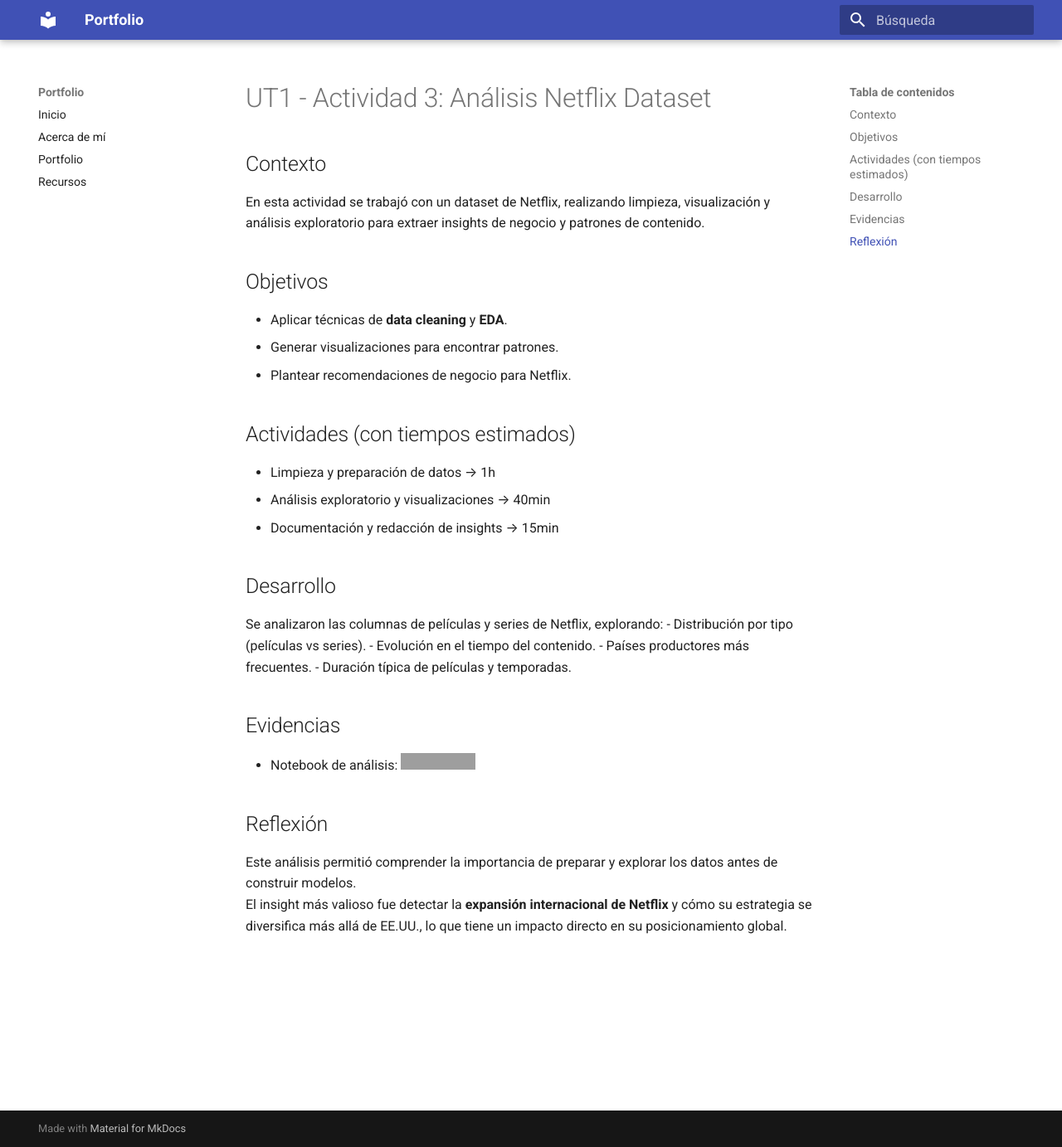
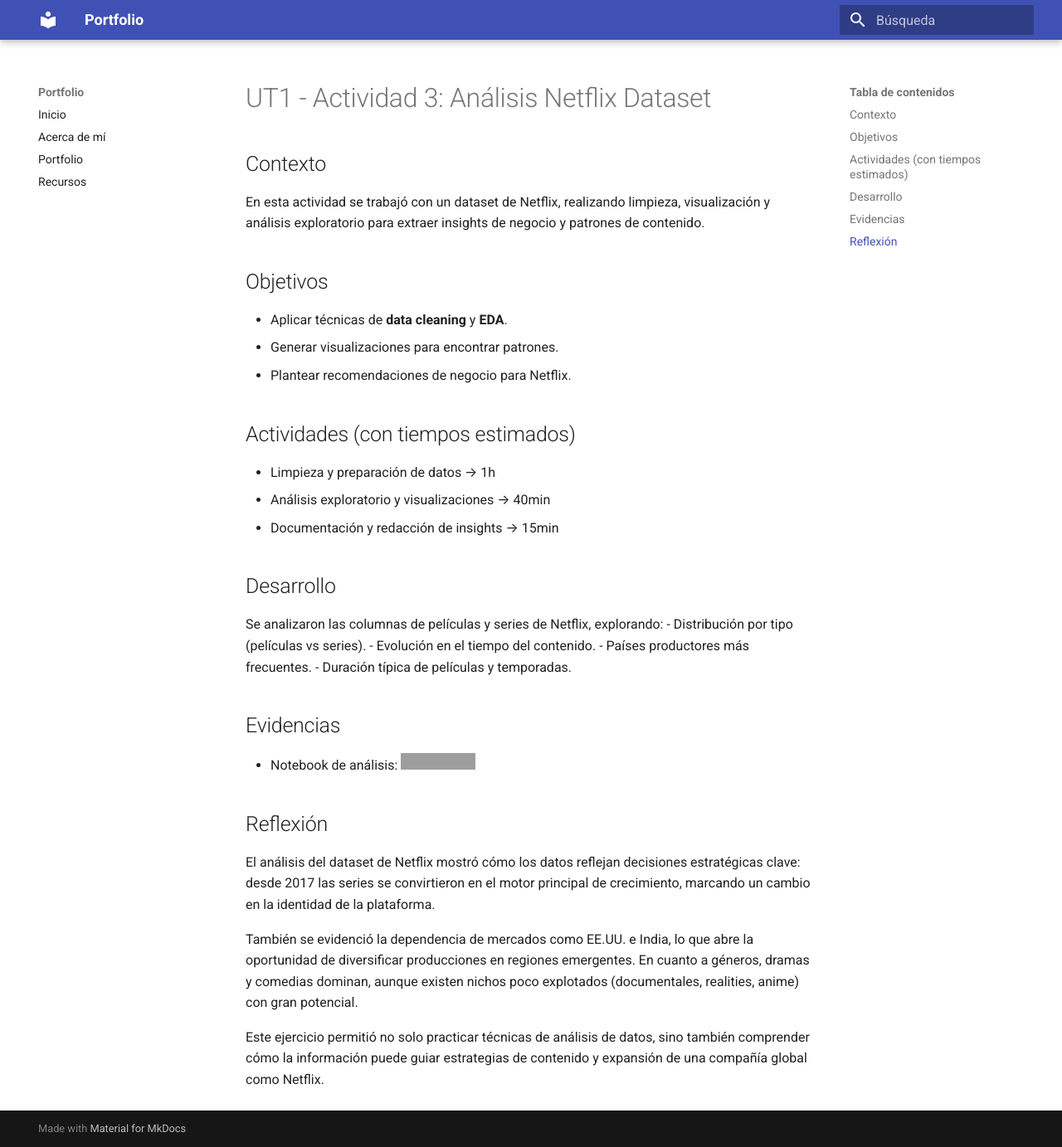
Before and after one commit to MatiasJorda/INGENIERIA-DATOS, an MkDocs documentation site: the page built from docs/portfolio/UT1/01-Practica_3.md, in a window 1280 px wide and 1383 px high. Shown: the whole window at 83% size. Built offline with MkDocs 1.6.1 and Material for MkDocs 9.7.7, drawn with Linux system fonts in a browser that asks for light colours; grey boxes are pictures that could not be loaded.

Commit message:
Update 01-Practica_3.md

```diff
--- a/docs/portfolio/UT1/01-Practica_3.md
+++ b/docs/portfolio/UT1/01-Practica_3.md
@@ -30,5 +30,9 @@
 
 
 ## Reflexión
-Este análisis permitió comprender la importancia de preparar y explorar los datos antes de construir modelos.
-El insight más valioso fue detectar la **expansión internacional de Netflix** y cómo su estrategia se diversifica más allá de EE.UU., lo que tiene un impacto directo en su posicionamiento global.
+
+El análisis del dataset de Netflix mostró cómo los datos reflejan decisiones estratégicas clave: desde 2017 las series se convirtieron en el motor principal de crecimiento, marcando un cambio en la identidad de la plataforma.
+
+También se evidenció la dependencia de mercados como EE.UU. e India, lo que abre la oportunidad de diversificar producciones en regiones emergentes. En cuanto a géneros, dramas y comedias dominan, aunque existen nichos poco explotados (documentales, realities, anime) con gran potencial.
+
+Este ejercicio permitió no solo practicar técnicas de análisis de datos, sino también comprender cómo la información puede guiar estrategias de contenido y expansión de una compañía global como Netflix.
```
